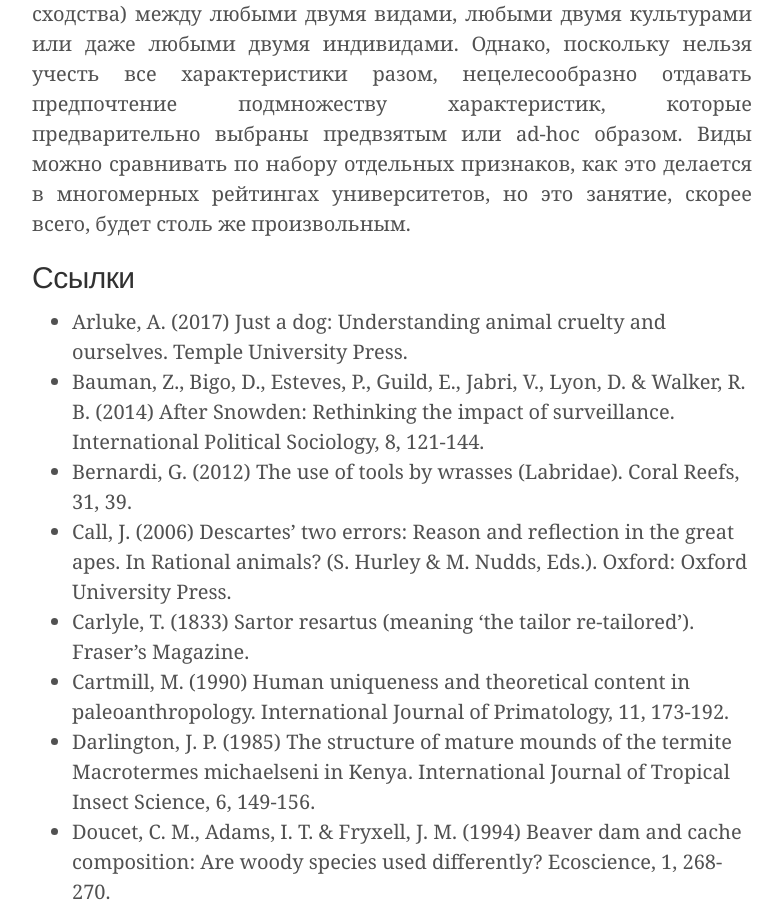
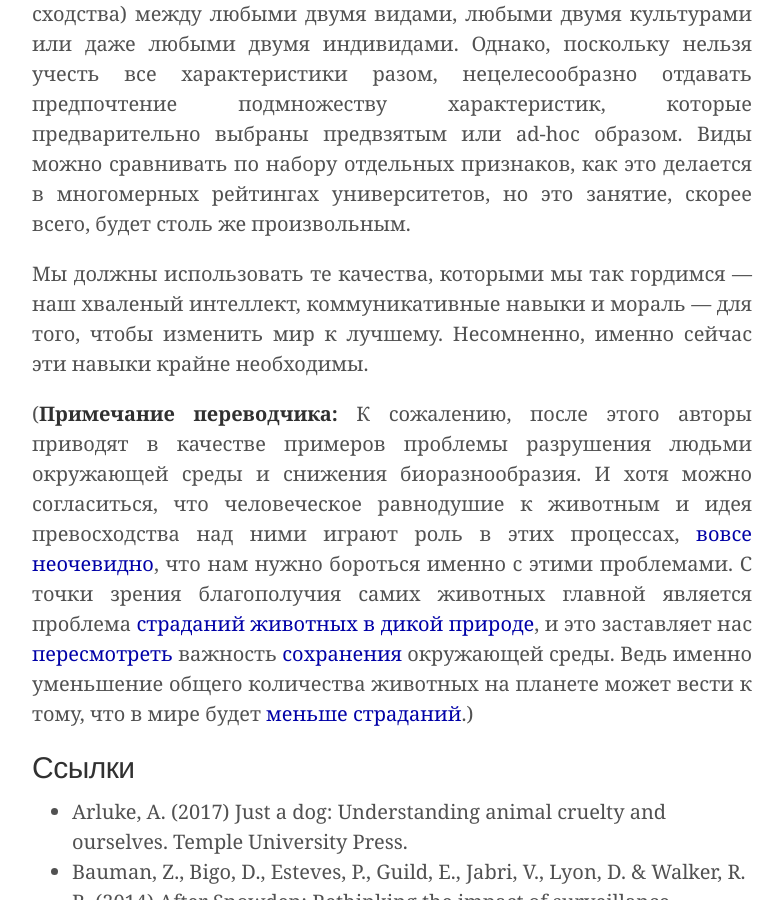
Before and after one commit to ReducingSuffering/reducingsuffering.github.io, a Jekyll site: the page built from _articles/colin-chapman-michael-huffman-1.md, in a window 1280 px wide and 900 px high, scrolled down 6310 px. Shown: the whole window, without its empty margins (248-1031 px from the left). Built offline with Jekyll 4.4.1, drawn with Linux system fonts in a browser that asks for light colours.

Commit message:
Update colin-chapman-michael-huffman-1.md

```diff
--- a/_articles/colin-chapman-michael-huffman-1.md
+++ b/_articles/colin-chapman-michael-huffman-1.md
@@ -42,6 +42,10 @@ license:
 Мы считаем, что пришло время нашему виду использовать разум для изменения нашего поведения. Начать нужно с признания того, что, хотя между животными и людьми или между культурами и народами существуют различия, их не следует ранжировать по вертикали. Различия ценностно-нейтральны и представляют интерес, поскольку они обеспечивают разнообразие, будь то генетическое или культурное; их изучение позволяет нам лучше понять самих себя. Проблемы возникают только тогда, когда культурные убеждения ущемляют права и безопасность других (Mechoulan, 2017; Twining et al., 2000; Bauman et al., 2014).
 
 Существует много различий (и сходств) между человеческими и нечеловеческими видами, точно так же, как существуют различия (и сходства) между любыми двумя видами, любыми двумя культурами или даже любыми двумя индивидами. Однако, поскольку нельзя учесть все характеристики разом, нецелесообразно отдавать предпочтение подмножеству характеристик, которые предварительно выбраны предвзятым или ad-hoc образом. Виды можно сравнивать по набору отдельных признаков, как это делается в многомерных рейтингах университетов, но это занятие, скорее всего, будет столь же произвольным.
+
+Мы должны использовать те качества, которыми мы так гордимся — наш хваленый интеллект, коммуникативные навыки и мораль — для того, чтобы изменить мир к лучшему. Несомненно, именно сейчас эти навыки крайне необходимы.
+
+(**Примечание переводчика:** К сожалению, после этого авторы приводят в качестве примеров проблемы разрушения людьми окружающей среды и снижения биоразнообразия. И хотя можно согласиться, что человеческое равнодушие к животным и идея превосходства над ними играют роль в этих процессах, [вовсе неочевидно](brian-tomasik-why-vegans-should-care-about-suffering-in-nature.html), что нам нужно бороться именно с этими проблемами. С точки зрения благополучия самих животных главной является проблема [страданий животных в дикой природе](tobias-baumann-the-relevance-of-wild-animal-suffering.html), и это заставляет нас [пересмотреть](brian-tomasik-should-we-intervene-in-nature.html) важность [сохранения](172.html) окружающей среды. Ведь именно уменьшение общего количества животных на планете может вести к тому, что в мире будет [меньше страданий](what-is-suffering-reduction.html).)
 
 ## Ссылки
 
```
